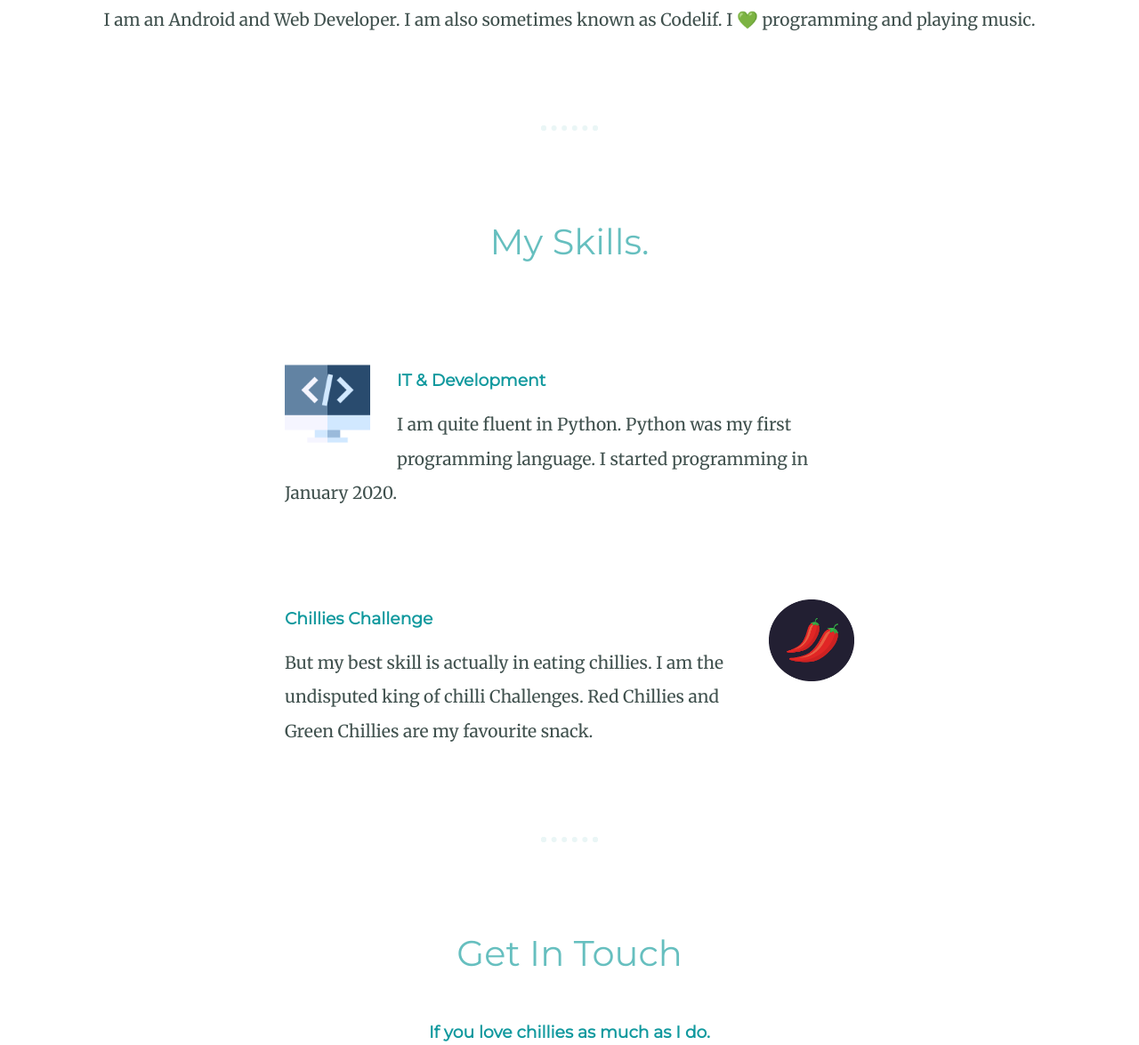
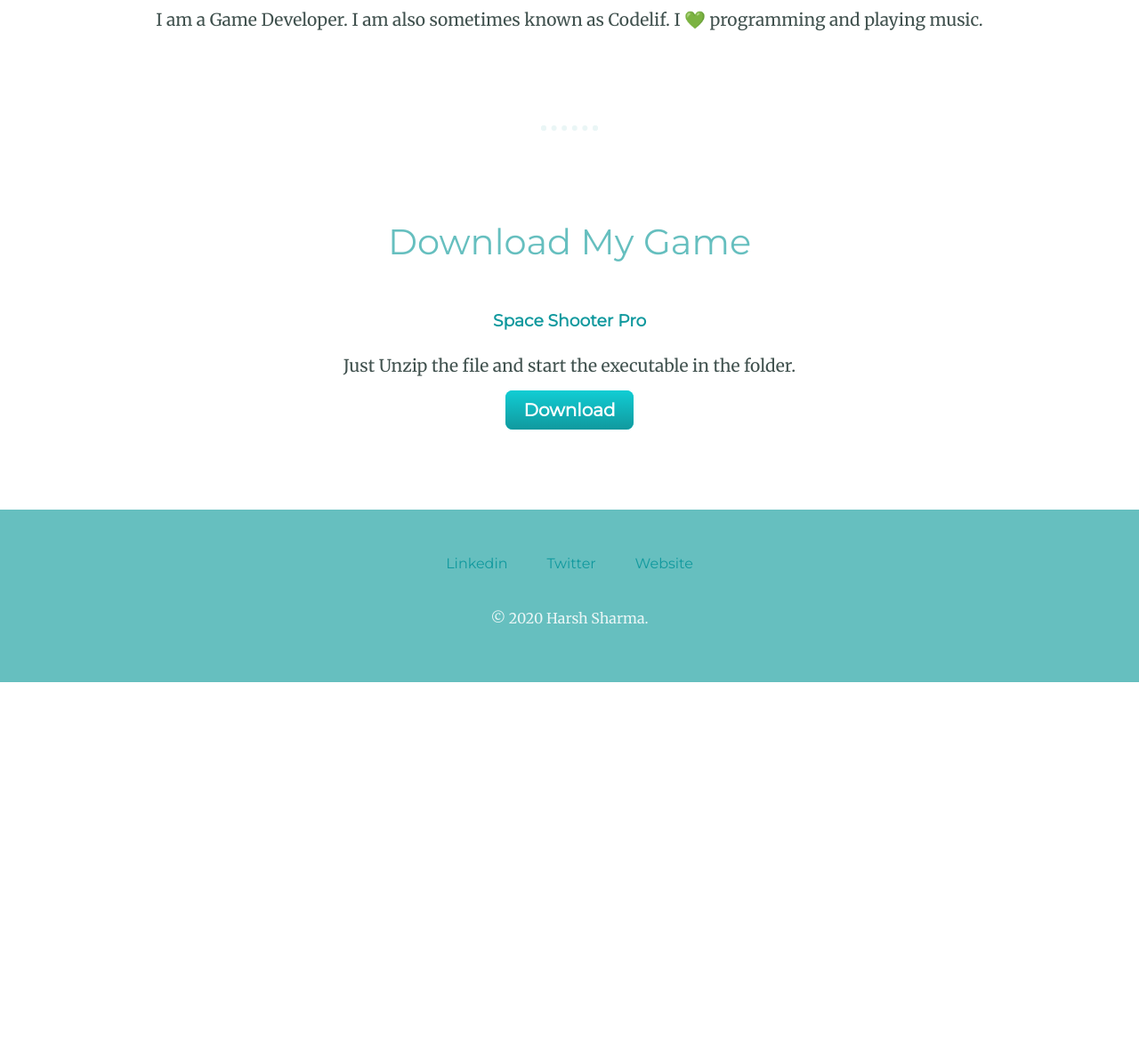
Before and after one commit to Codelif/Harsh, a plain HTML site: page index.html in a window 1280 px wide. Shown: the part 1199-2374 px from the top of the page at 89% size. After the commit the page ends 1966 px from the top, so only its background shows below. Drawn offline with Linux system fonts and the light colour scheme.

Commit message:
game added

```diff
--- a/index.html
+++ b/index.html
@@ -20,28 +20,15 @@
         <div class="profile">
           <img src="res/harsh.png" alt="harsh-img">
           <h2>Hello.</h2>
-          <p>I am an Android and Web Developer. I am also sometimes known as Codelif. I 💚 programming and playing music.</p>
+          <p>I am a Game Developer. I am also sometimes known as Codelif. I 💚 programming and playing music.</p>
         </div>
-        <hr>
-        <div class="skills">
-          <h2>My Skills.</h2>
-          <div class="skill-row">
-            <img class="code-img" src="res/computer.png" alt="computer-img">
-            <h3>IT & Development</h3>
-            <p>I am quite fluent in Python. Python was my first programming language. I started programming in January 2020.</p>
-          </div>
-          <div class="skill-row">
-            <img class="chilli-img" src="res/chillies.png" alt="chillies-img">
-            <h3>Chillies Challenge</h3>
-            <p>But my best skill is actually in eating chillies. I am the undisputed king of chilli Challenges. Red Chillies and Green Chillies are my favourite snack.</p>
-          </div>
-        </div>
+
         <hr>
         <div class="contact-me">
-          <h2>Get In Touch</h2>
-          <h3>If you love chillies as much as I do.</h3>
-          <p>Love chillies as much as I do? Let's talk about how awesome they are! We can code while we eat chillies!</p>
-          <a class="btn" href="mailto:goharsh007@gmail.com"><strong>CONTACT ME</strong></a>
+          <h2>Download My Game</h2>
+          <h3>Space Shooter Pro</h3>
+          <p>Just Unzip the file and start the executable in the folder.</p>
+          <a class="btn" href="game/SpaceShooterPro.zip"><strong>Download</strong></a>
         </div>
       </div>
 
```
Also changed, not shown: 1 other file.
